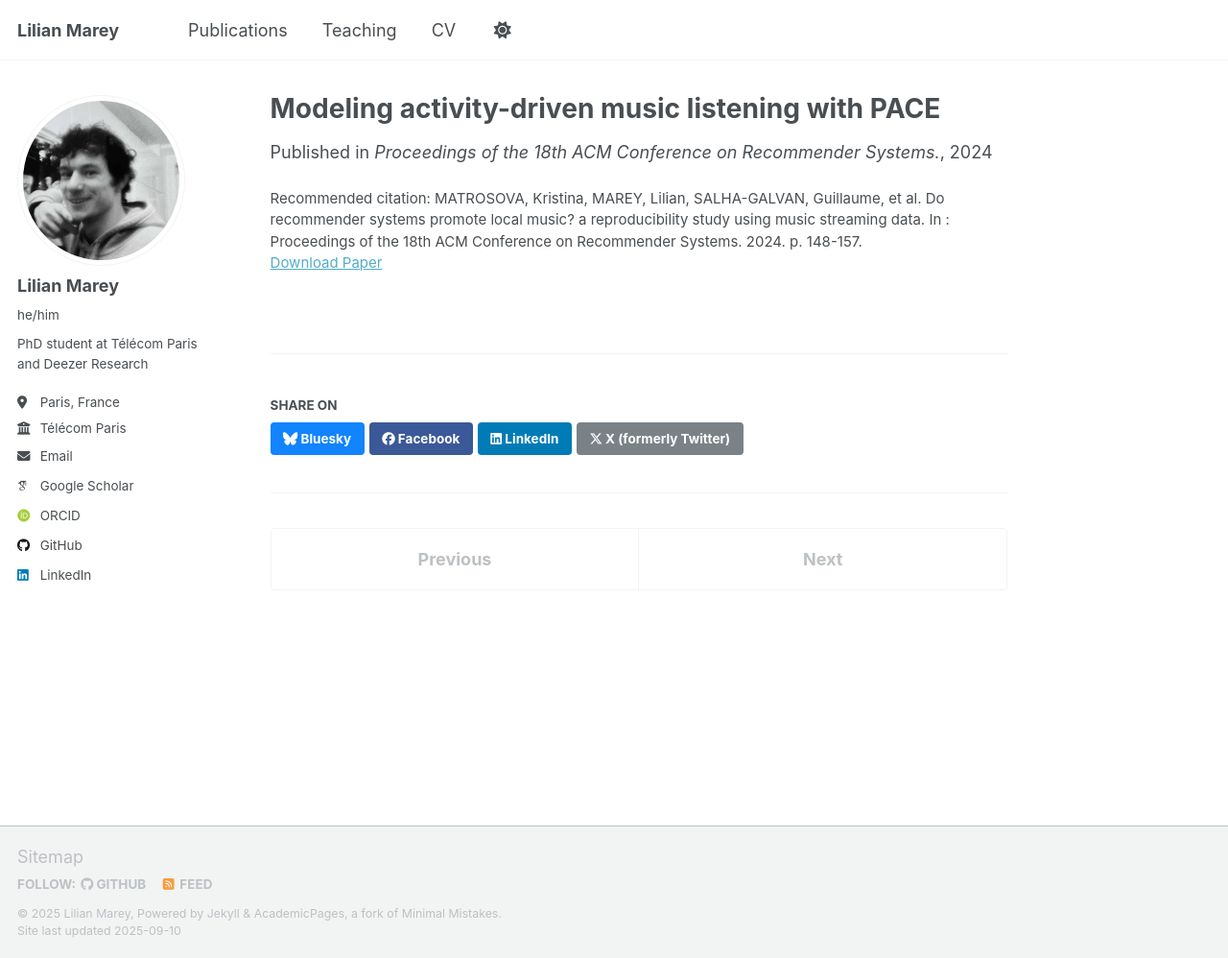
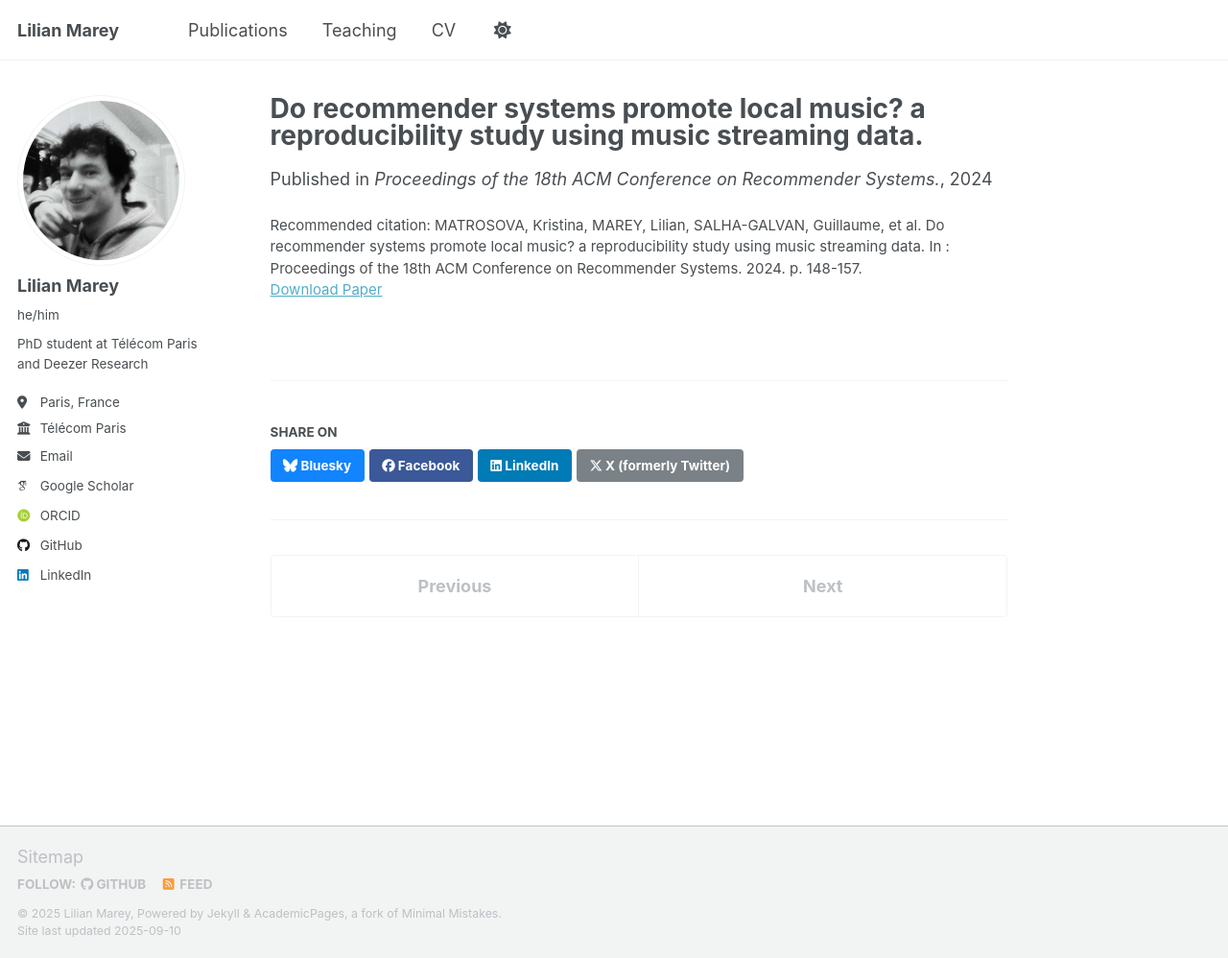
Before and after one commit to lilianmarey/lilianmarey.github.io, a Jekyll site: the page built from _publications/2024-10-14-LOCAL.md, in a window 1280 px wide and 998 px high. Shown: the whole window at 96% size. Built offline with Jekyll 4.4.1, drawn with Linux system fonts in a browser that asks for light colours; some web fonts are replaced; a script that is not in the unit is left out.

Commit message:
Update 2024-10-14-LOCAL.md

```diff
--- a/_publications/2024-10-14-LOCAL.md
+++ b/_publications/2024-10-14-LOCAL.md
@@ -1,9 +1,9 @@
 ---
-title: "Modeling activity-driven music listening with PACE"
+title: "Do recommender systems promote local music? a reproducibility study using music streaming data."
 collection: publications
 category: conferences
 permalink: /publication/2024-10-14-LOCAL
-excerpt: 'Do recommender systems promote local music? a reproducibility study using music streaming data.'
+excerpt: 'Reproducibility paper about local bias in recommender systems.'
 date: 2024-10-14
 venue: 'Proceedings of the 18th ACM Conference on Recommender Systems.'
 paperurl: 'https://arxiv.org/pdf/2408.16430?'
```
